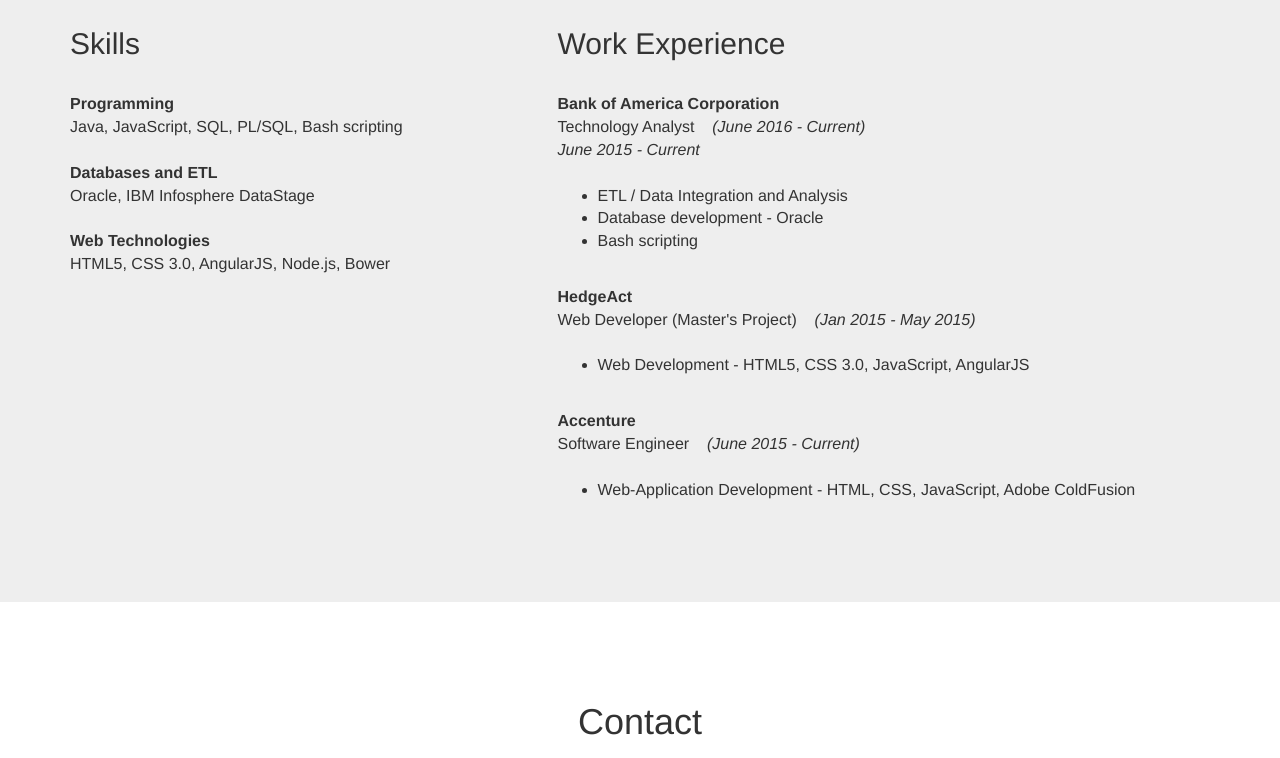
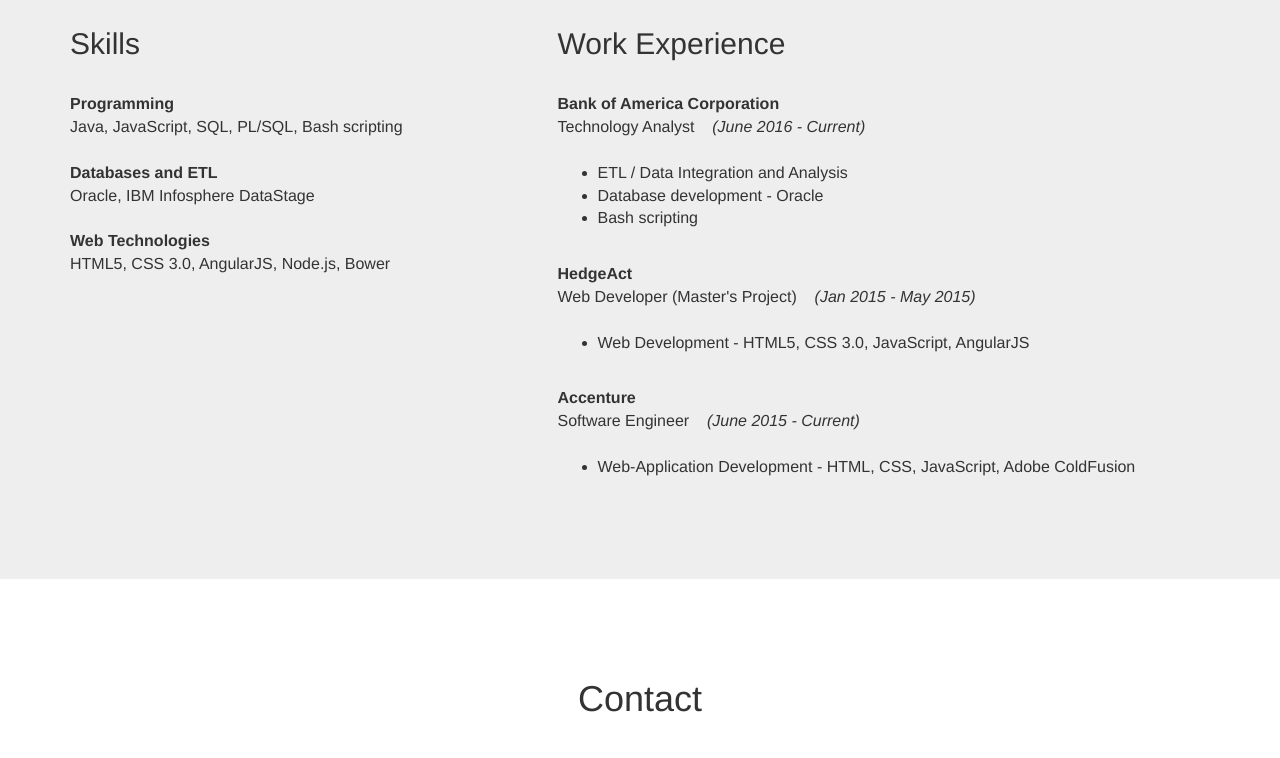
Before and after one commit to udai-singh/udai-singh.github.io, a website: page index.html in a window 1280 px wide. Shown: the part 1180-1938 px from the top of the page. Drawn offline with Linux system fonts and the light colour scheme.

Commit message:
update experience

```diff
--- a/index.html
+++ b/index.html
@@ -182,7 +182,6 @@
                     <dl class="">
                       <dt>Bank of America Corporation</dt>
                       <dd>Technology Analyst <span style="text-align:right"><i> &nbsp;&nbsp; (June 2016 - Current)</i></dd>
-                      <dd><i>June 2015 - Current</i></dd>
                       <br>
                       <ul>
                         <li>ETL / Data Integration and Analysis</li>
```
